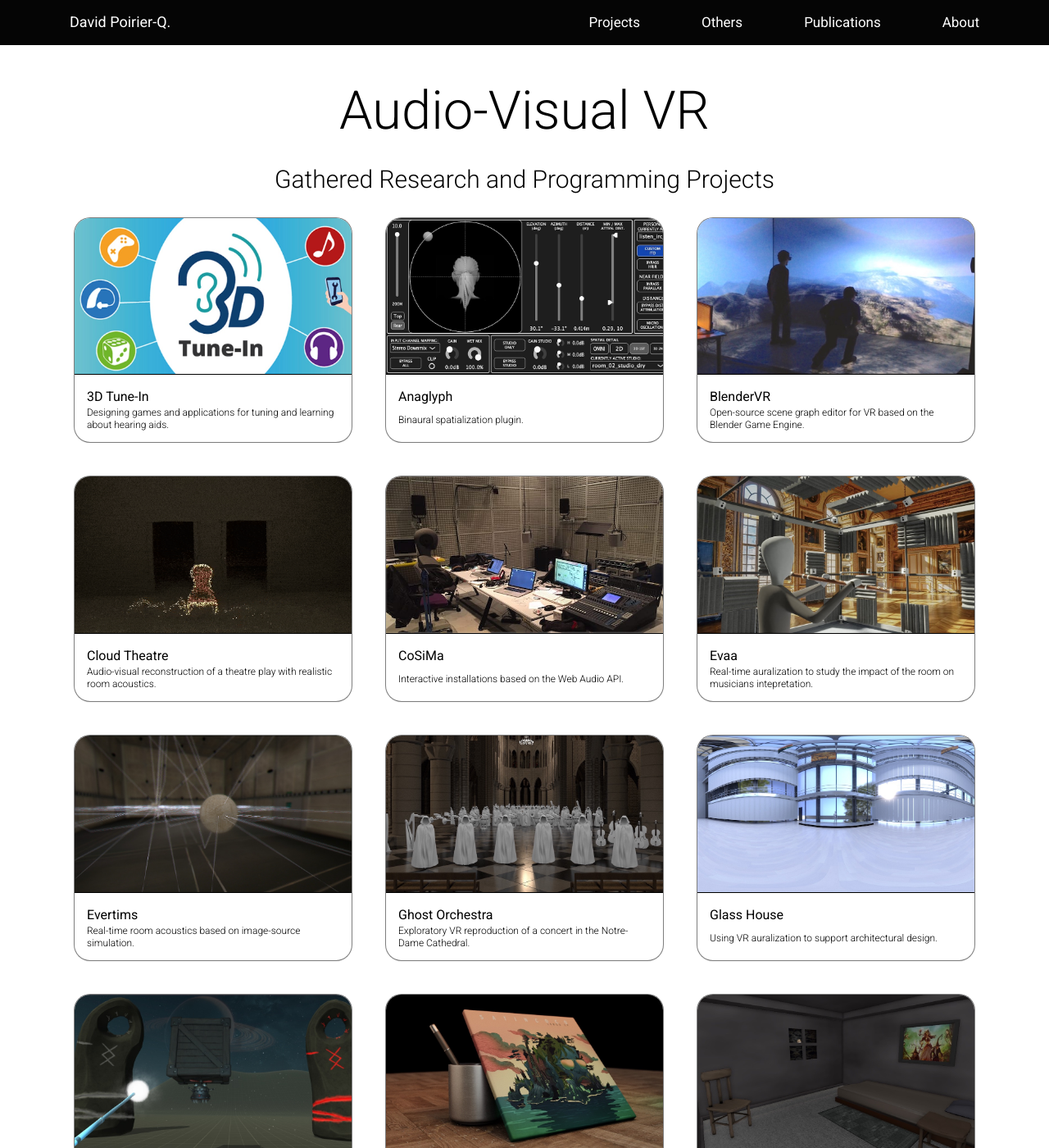
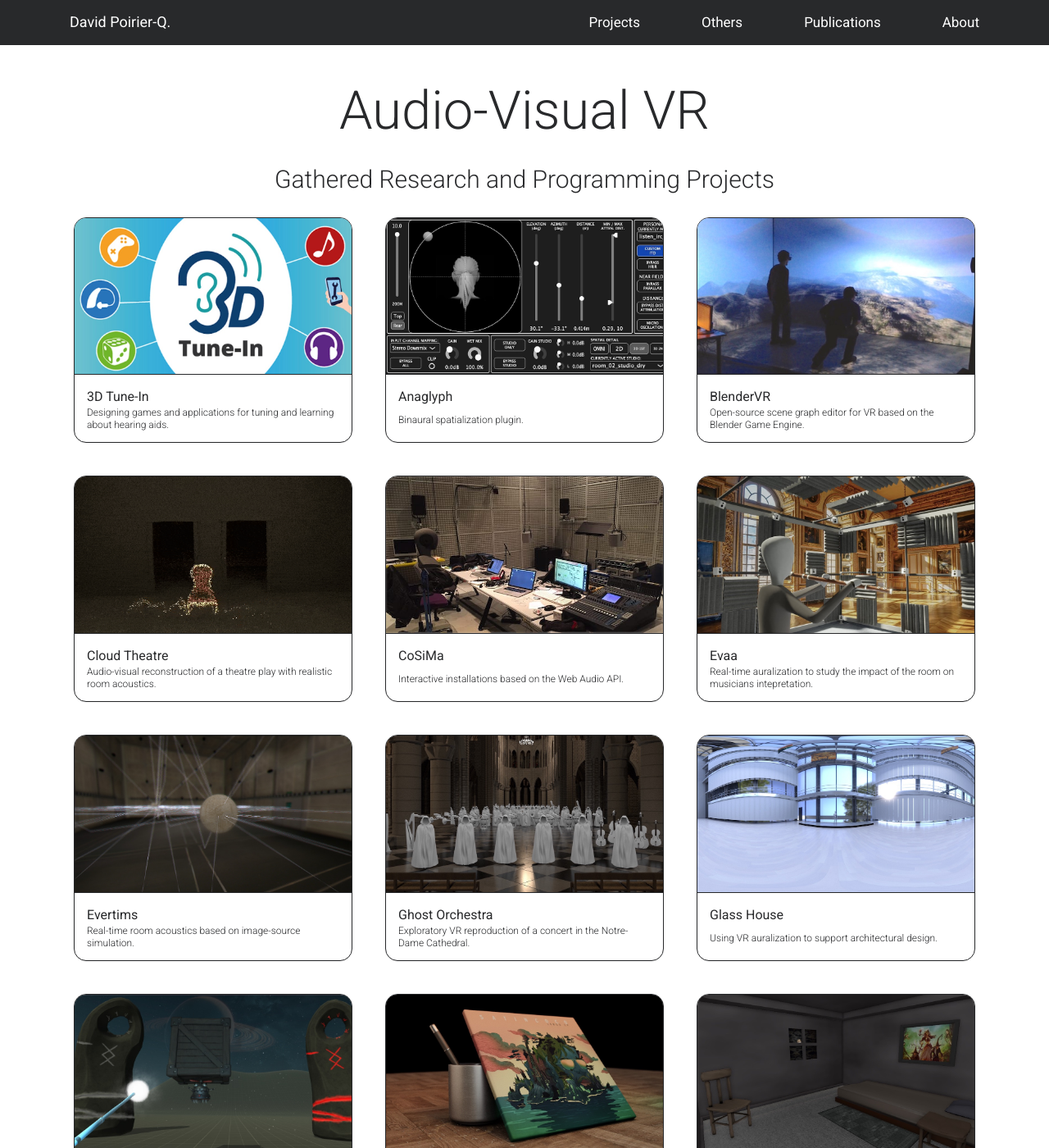
Before and after one commit to PyrApple/pyrapple.github.io, a Jekyll site: the page built from index.html, in a window 1280 px wide and 1400 px high. Shown: the whole window at 82% size. Built offline with Jekyll 4.4.1, drawn with Linux system fonts in a browser that asks for light colours; nearby versions of some CDN libraries.

Commit message:
look and feel

```diff
--- a/_sass/_base.scss
+++ b/_sass/_base.scss
@@ -1,14 +1,13 @@
 // define locals
 $theme-primary: rgb(255, 255, 255);
-$theme-secondary: rgba(0, 0, 0, 1);
+$theme-secondary: rgb(40, 41, 43);
 // $theme-police-inert: darken($theme-secondary, 100%);
 // $theme-police-alert: lighten($theme-secondary, 30%);
 /*$theme-police-link: #2196f3;*/
 $theme-police-link: rgb(82, 177, 234);
 $theme-police-inert: $theme-primary;
 $theme-police-alert: $theme-police-link;
-// $navbar-background-color: rgba(45, 45, 45, 0.98);
-$navbar-background-color: rgba($theme-secondary, 0.98);
+$navbar-background-color: $theme-secondary;
 $navbar-font-weight: 400;
 $transition-duration: 0.1s;
 
@@ -22,7 +21,7 @@ body {
     -webkit-font-smoothing: antialiased;
     /*background-color: $theme-primary;*/
     background-color: transparent;
-    color: lighten($theme-secondary, 30%);
+    color: lighten($theme-secondary, 10%);
 }
 
 /*
@@ -710,14 +709,14 @@ audio:focus {
     overflow:auto;
     color: $theme-secondary;
     background-color: $theme-primary;
-    border: 1px solid rgba($theme-secondary, 0.5);
-    border-radius: 20px;
+    border: 1px solid rgba($theme-secondary, 1);
+    border-radius: 15px;
     /*box-shadow: 0 0 8px rgba(0,0,0,.4);*/
     transition: all $transition-duration ease;
     &:hover, &:focus, &:active {
-        -webkit-box-shadow: 0px 3px 8px 0px rgba(0,0,0,0.63);
-        -moz-box-shadow: 0px 3px 8px 0px rgba(0,0,0,0.63);
-        box-shadow: 0px 3px 8px 0px rgba(0,0,0,0.63);
+        -webkit-box-shadow: 0px 3px 10px 0px rgba(0,0,0,0.3);
+        -moz-box-shadow: 0px 3px 10px 0px rgba(0,0,0,0.3);
+        box-shadow: 0px 3px 10px 0px rgba(0,0,0,0.3);
     }
 }
 
```
